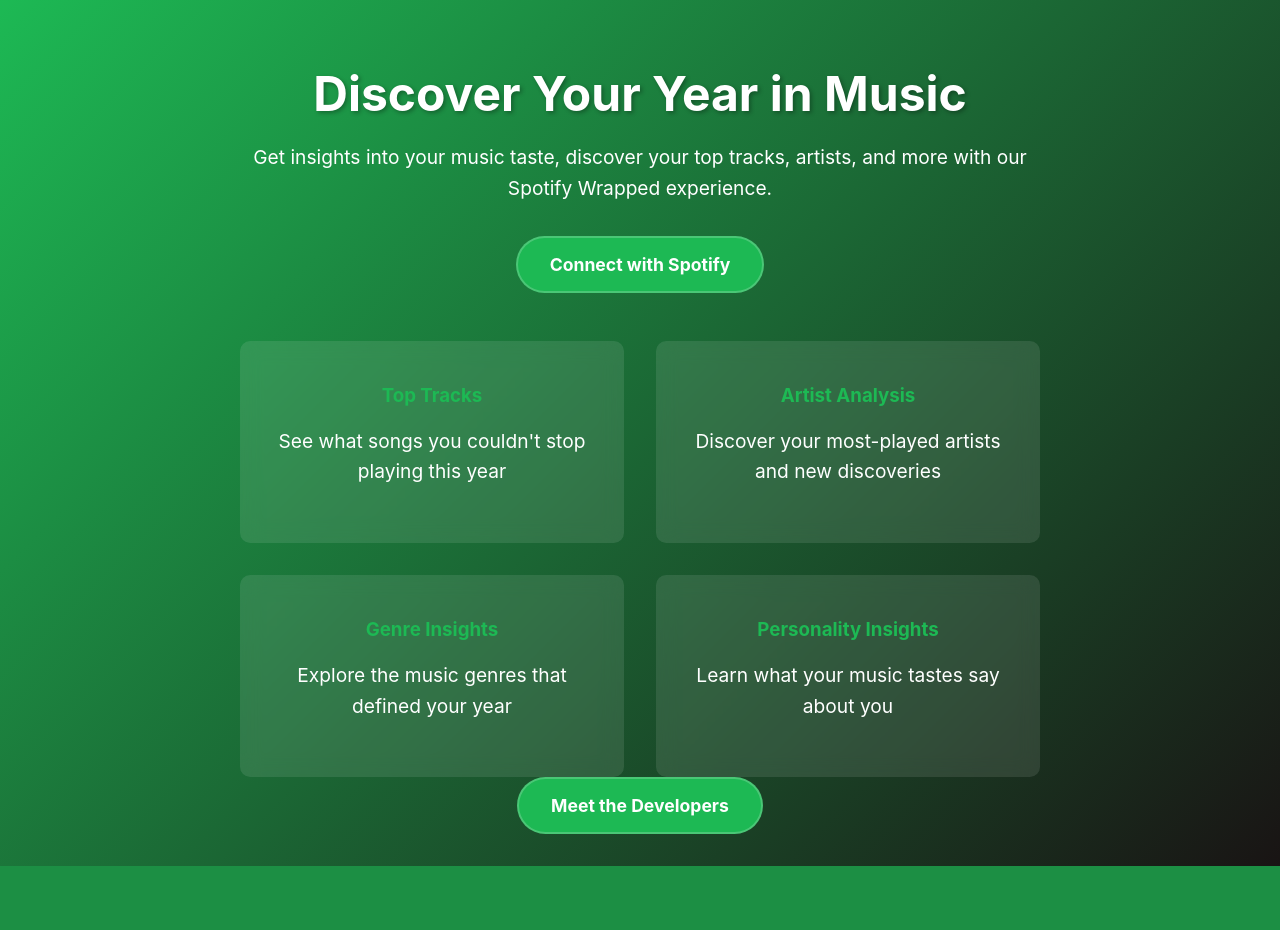
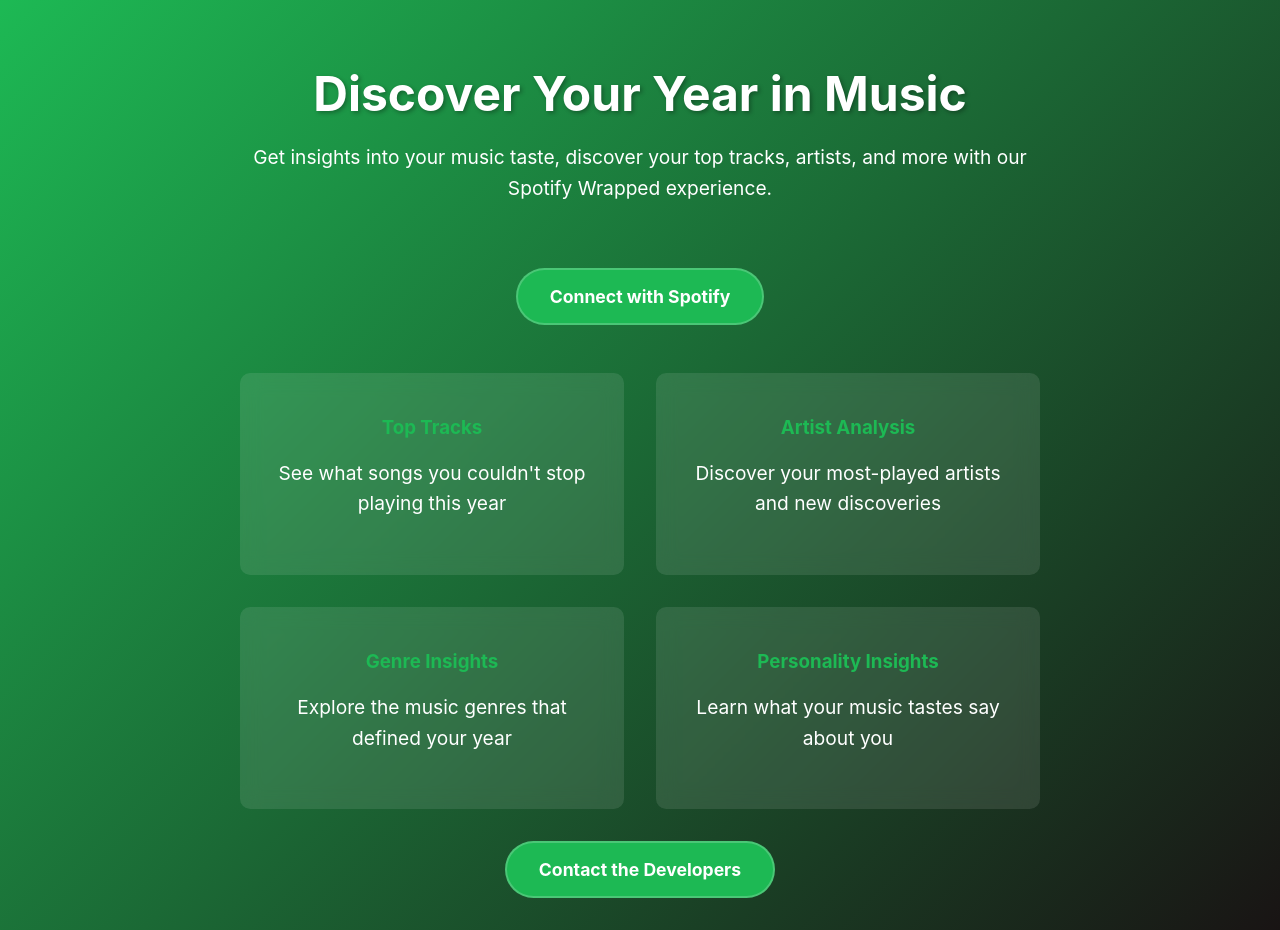
Before and after one commit to eriklarson12/Team-27-Spotify-Wrapper, a Django app: page / in a window 1280 px wide. Before the commit the page ends 866 px from the top, so only its background shows below. Run offline with Django 5.2, Linux system fonts and the light colour scheme.

Commit message:
improved spacing between buttons

```diff
--- a/spotify_project/spotify_auth/templates/spotify_auth/home.html
+++ b/spotify_project/spotify_auth/templates/spotify_auth/home.html
@@ -47,6 +47,7 @@
             font-size: 1.1rem;
             transition: transform 0.2s, box-shadow 0.2s;
             border: 2px solid rgba(255, 255, 255, 0.2);
+            margin-top: 2rem;
         }
 
         .login-button:hover {
@@ -102,7 +103,7 @@
                 <p>Learn what your music tastes say about you</p>
             </div>
         </div>
-        <a href="{% url 'team' %}" class="login-button">Meet the Developers</a>
+        <a href="{% url 'team' %}" class="login-button">Contact the Developers</a>
     </div>
 </body>
 </html>
--- a/spotify_project/spotify_auth/templates/spotify_auth/profile.html
+++ b/spotify_project/spotify_auth/templates/spotify_auth/profile.html
@@ -35,6 +35,7 @@
             border-radius: 25px;
             font-weight: bold;
             transition: background-color 0.2s, transform 0.2s;
+            margin-left: .5rem;
         }
 
         .logout-button:hover {
```
